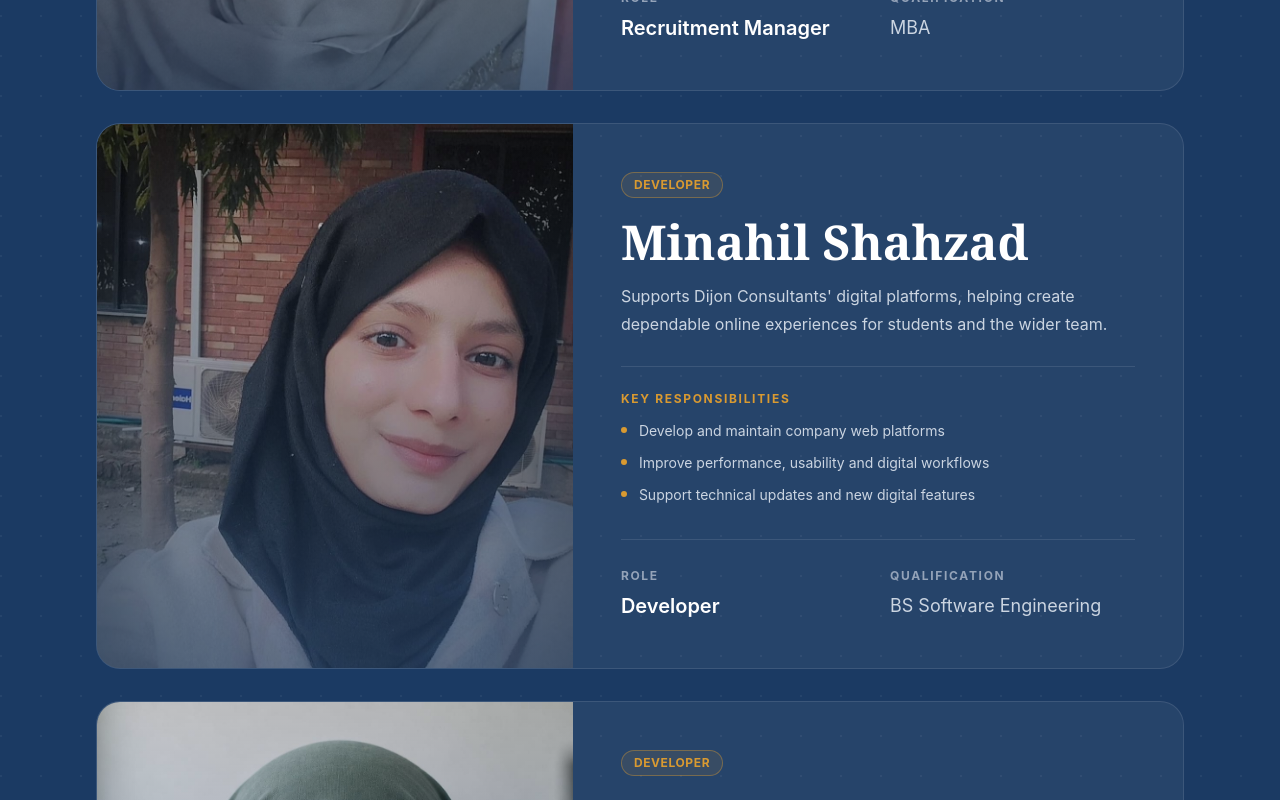
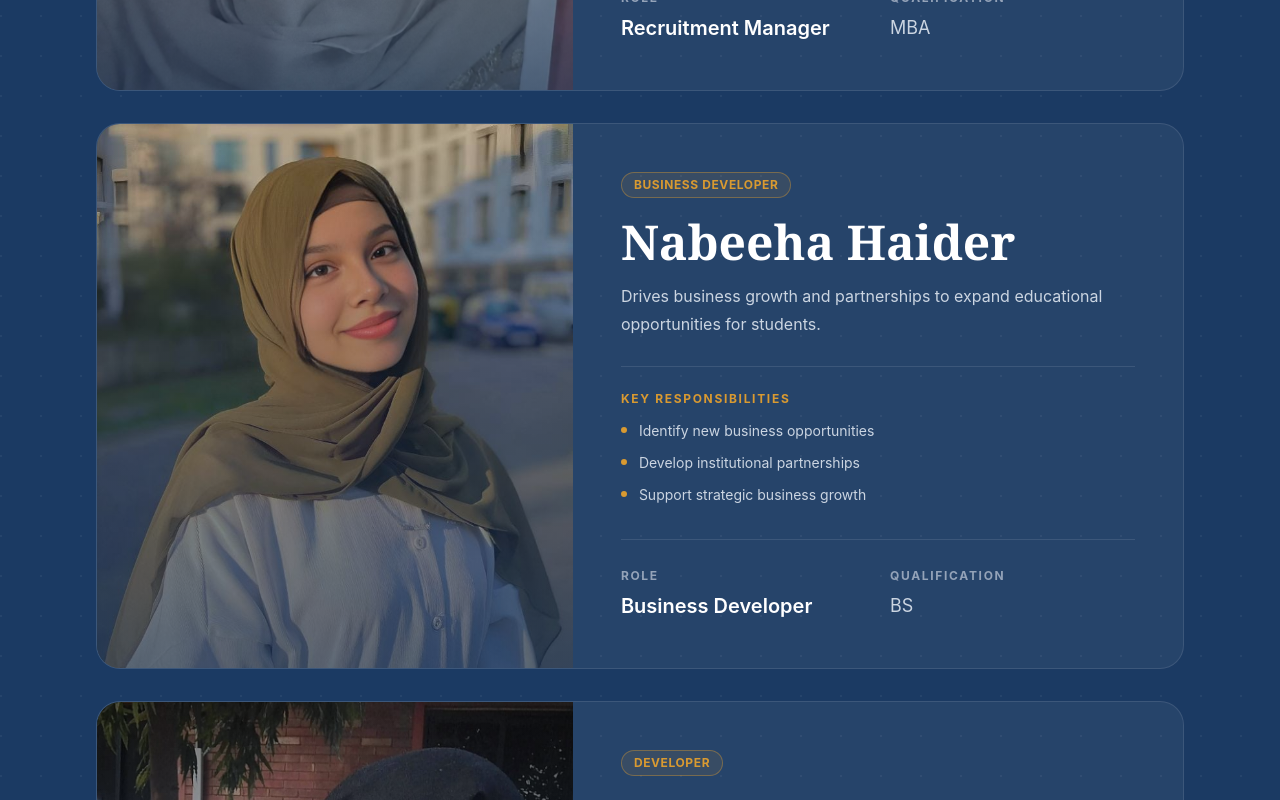
Before and after one commit to dijonconsultant/dijonEdu, a Next.js app: page /about in a window 1280 px wide. Shown: the part 3820-4620 px from the top of the page. Built offline with nearby package versions, Linux system fonts and the light colour scheme.

Commit message:
Update about page

```diff
--- a/app/about/page.tsx
+++ b/app/about/page.tsx
@@ -10,6 +10,7 @@ const values = [
 const team = [
   { name: "Alina Zaid", designation: "Country Manager", role: "Country Manager", qualification: "PhD Strategic Studies", image: "/team/alina-zaid.jpeg", position: "center 35%", summary: "Leads country-level operations and helps ensure students receive a clear, supportive and consistent experience with Dijon Consultants.", responsibilities: ["Oversee local operations and service delivery", "Coordinate team priorities and student-support activities", "Build relationships that support the company's growth and standards"] },
   { name: "Ayeza Zubair", designation: "Recruitment Manager", role: "Recruitment Manager", qualification: "MBA", image: "/team/ayeza-zubair.jpeg", position: "center 35%", summary: "Helps students take the right next step by guiding applications, managing recruitment conversations, and keeping the process clear and responsive.", responsibilities: ["Coordinate student recruitment and enquiry follow-ups", "Match prospective students with suitable university options", "Support a smooth application journey from enquiry to enrolment"] },
+  { name: "Nabeeha Haider", designation: "Business Developer", role: "Business Developer", qualification: "BS", image: "/team/nabeeha-haider.jpeg", position: "center 35%", summary: "Drives business growth and partnerships to expand educational opportunities for students.", responsibilities: ["Identify new business opportunities", "Develop institutional partnerships", "Support strategic business growth"] },
   { name: "Minahil Shahzad", designation: "Developer", role: "Developer", qualification: "BS Software Engineering", image: "/team/minahil-shahzad.jpeg", position: "center 45%", summary: "Supports Dijon Consultants' digital platforms, helping create dependable online experiences for students and the wider team.", responsibilities: ["Develop and maintain company web platforms", "Improve performance, usability and digital workflows", "Support technical updates and new digital features"] },
   { name: "Sabra Akhter", designation: "Developer", role: "Developer", qualification: "BS", image: "/team/Sabra.jpeg", position: "center 35%", summary: "Supports Dijon Consultants' digital tools and helps maintain dependable online experiences for students and the wider team.", responsibilities: ["Develop and maintain company web platforms", "Support technical updates and digital workflows", "Help improve website usability and performance"] },
   { name: "Anzal Ashfaq", designation: "Social Media Marketing Specialist", role: "Social Media Marketing", qualification: "Bachelor of Business Administration (BBA)", image: "/team/social-media-marketing-specialist.jpeg", position: "center 35%", summary: "Leads Dijon Consultants' digital presence, helping prospective students discover clear and reliable study-abroad guidance.", responsibilities: ["Plan and manage content across social channels", "Create campaigns that explain services and student pathways", "Monitor engagement and maintain a consistent brand voice"] },
```
